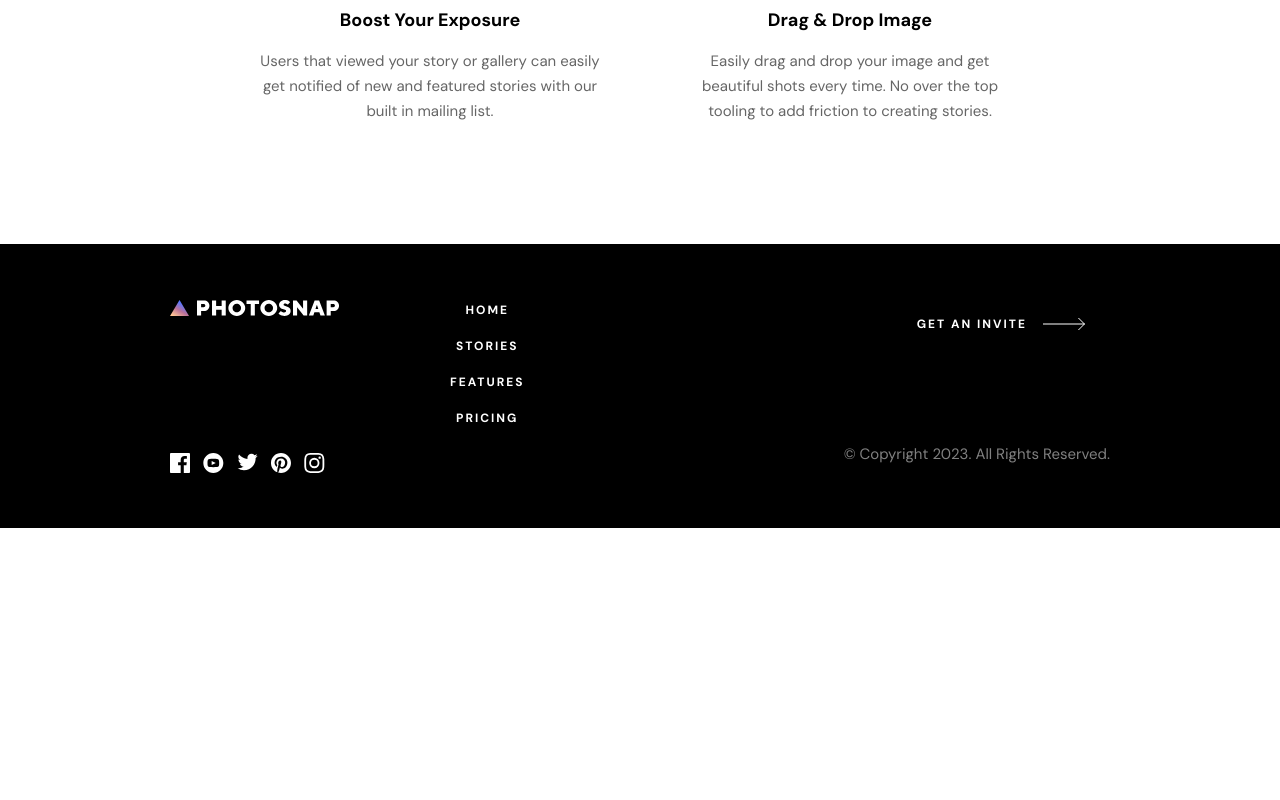
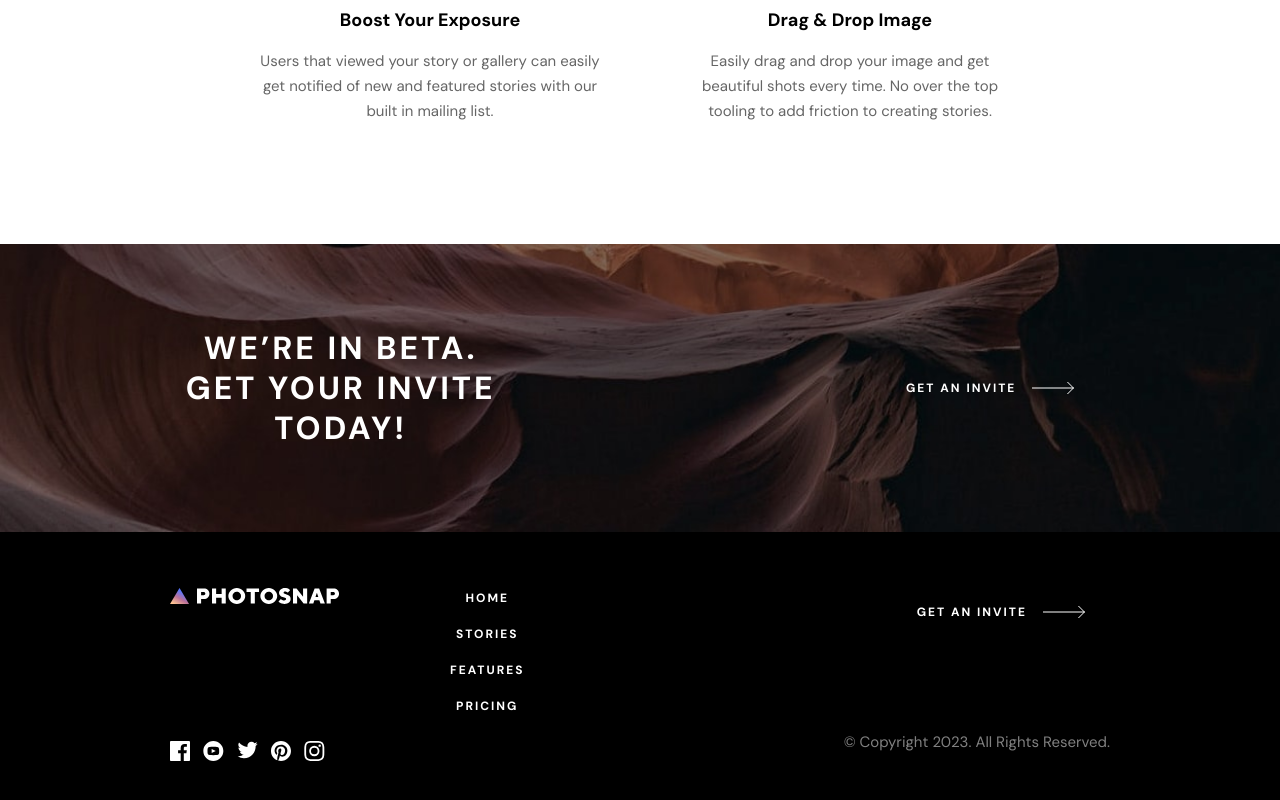
Before and after one commit to aramfilak/photosnap, a React (Create React App) app: page /features in a window 1280 px wide. Shown: the part 1426-2226 px from the top of the page. Before the commit the page ends 1954 px from the top, so only its background shows below. Built offline with nearby package versions, Linux system fonts and the light colour scheme.

Commit message:
implement Beta Component

```diff
--- a/src/App.scss
+++ /dev/null
@@ -1,4 +0,0 @@
-.container {
-  max-width: 120em;
-  margin: auto;
-}
--- a/src/App.tsx
+++ b/src/App.tsx
@@ -1,5 +1,4 @@
 import React, { lazy, Suspense } from "react";
-import "./App.scss";
 import { Route, Routes } from "react-router-dom";
 import Home from "./pages/Home/Home";
 import Navbar from "./components/Navbar/Navbar";
--- /dev/null
+++ b/src/components/Beta/Beta.scss
@@ -0,0 +1,47 @@
+@use "../../sass/abstracts/" as *;
+
+.beta {
+  background: url("../../assets/shared/mobile/bg-beta.jpg");
+  background-repeat: no-repeat;
+  background-size: cover;
+  height: rem(288);
+  position: relative;
+  display: flex;
+  flex-wrap: wrap;
+  justify-content: space-around;
+  align-items: center;
+  gap: rem(20);
+
+  &::before {
+    z-index: -1;
+    content: "";
+    height: 100%;
+    width: 100%;
+    position: absolute;
+    background: linear-gradient(180deg, rgba(0, 0, 0, 0.0001) 0.27%, rgba(0, 0, 0, 0.661222) 100%);
+  }
+  .btn {
+    background-color: transparent !important;
+  }
+  .title {
+    max-width: rem(320);
+    font-weight: 700;
+    font-size: rem(32);
+    line-height: rem(40);
+    letter-spacing: rem(3);
+    text-transform: uppercase;
+    color: var(--light);
+    text-align: center;
+  }
+
+  @include mq(md) {
+    background: url("../../assets/shared/tablet/bg-beta.jpg");
+    background-repeat: no-repeat;
+    background-size: cover;
+  }
+  @include mq(xl) {
+    background: url("../../assets/shared/desktop/bg-beta.jpg");
+    background-repeat: no-repeat;
+    background-size: cover;
+  }
+}
--- /dev/null
+++ b/src/components/Beta/Beta.tsx
@@ -0,0 +1,15 @@
+import "./Beta.scss";
+import React from "react";
+import Button from "../Button/Button";
+const Beta: React.FC = () => {
+  return (
+    <div className="beta">
+      <h2 className="title">We’re in beta. Get your invite today!</h2>
+      <Button secondary dark>
+        <a href="/#">Get an invite</a>
+      </Button>
+    </div>
+  );
+};
+
+export default Beta;
--- a/src/pages/Features/Features.tsx
+++ b/src/pages/Features/Features.tsx
@@ -1,8 +1,9 @@
 import React from "react";
 import { useGlobalContext } from "../../context";
+import { features } from "./data";
 import Feature from "../../components/Feature/Feature";
-import { features } from "./data";
 import Article from "../../components/Article/Article";
+import Beta from "../../components/Beta/Beta";
 import features_01_de from "../../assets/features/desktop/hero.jpg";
 import features_01_tb from "../../assets/features/tablet/hero.jpg";
 import features_01_mb from "../../assets/features/mobile/hero.jpg";
@@ -34,6 +35,7 @@ const Features: React.FC = () => {
         rtl
       />
       <section className="features">{renderedFeatures}</section>
+      <Beta />
     </div>
   );
 };
--- a/src/pages/Pricing/Pricing.tsx
+++ b/src/pages/Pricing/Pricing.tsx
@@ -1,7 +1,12 @@
 import React from "react";
+import Beta from "../../components/Beta/Beta";
 
 const Pricing: React.FC = () => {
-  return <div>Pricing</div>;
+  return (
+    <div className="pricing-page">
+      <Beta />
+    </div>
+  );
 };
 
 export default Pricing;
--- a/src/sass/base/_shared.scss
+++ b/src/sass/base/_shared.scss
@@ -25,3 +25,8 @@
     padding-inline: rem(160);
   }
 }
+
+.container {
+  max-width: 120em;
+  margin: auto;
+}
```
